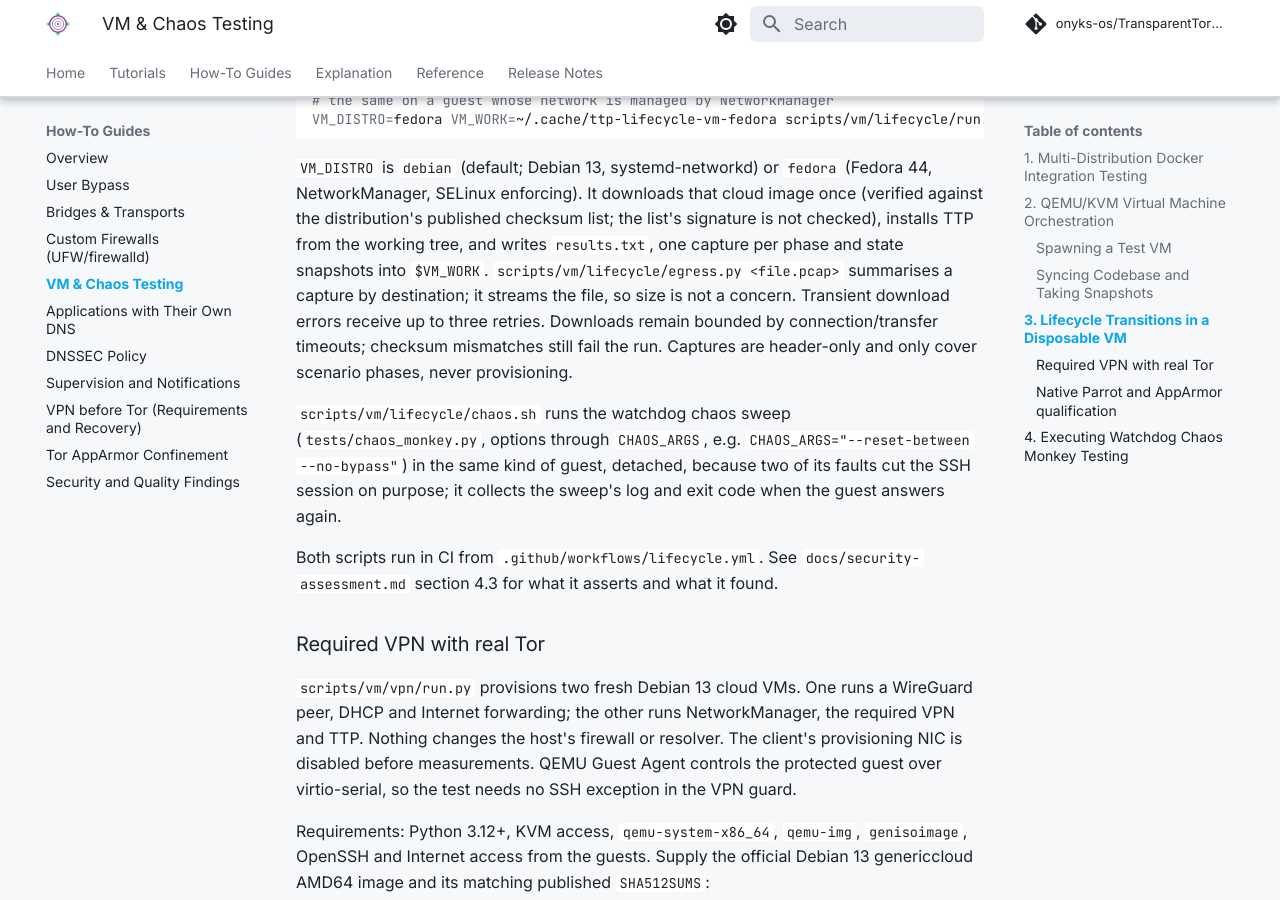
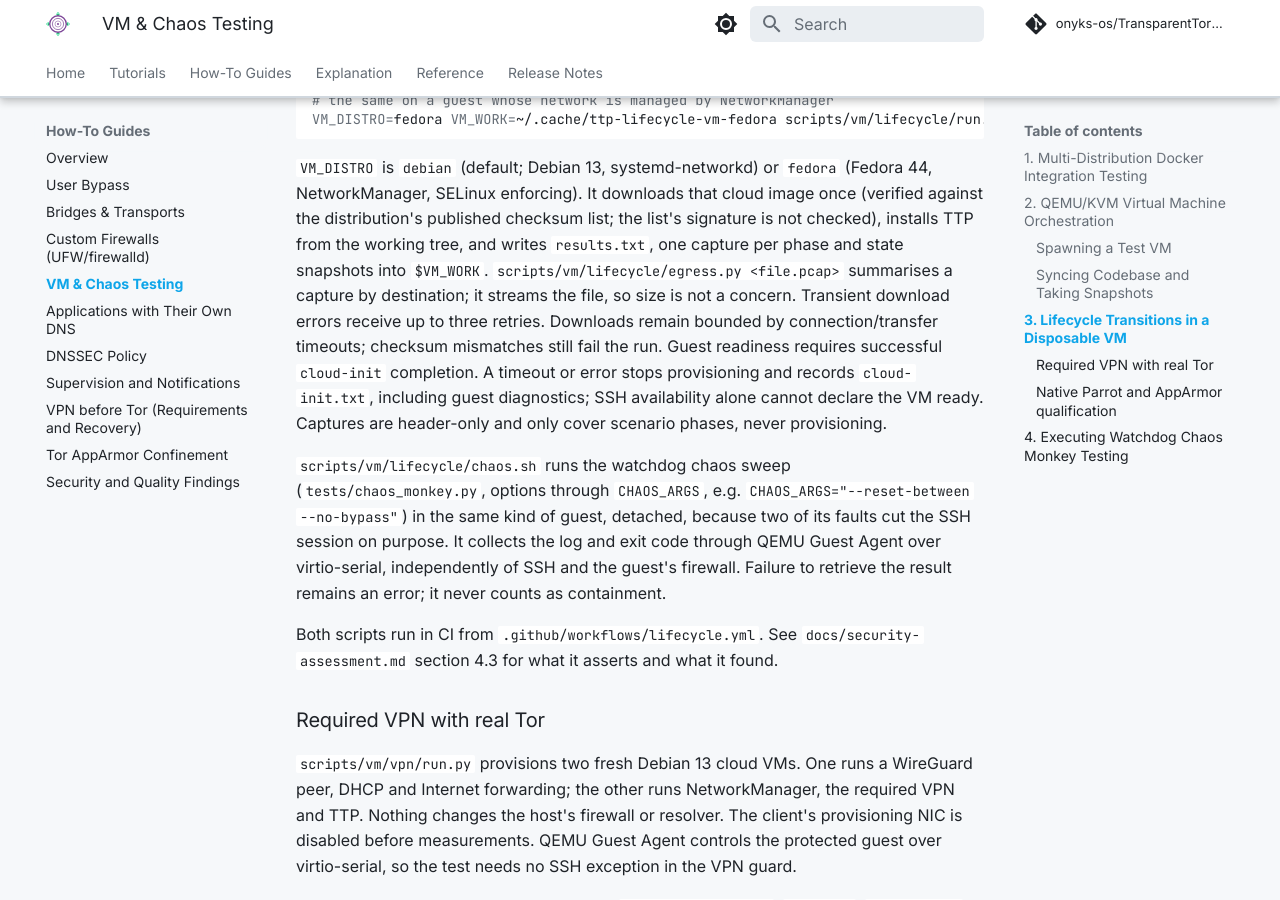
Before and after one commit to onyks-os/TransparentTorProxy, an MkDocs documentation site: the page built from docs/web/how-to/vm-testing.md, in a window 1280 px wide and 900 px high, scrolled down 1920 px. Built offline with MkDocs 1.6.1 and Material for MkDocs 9.7.7, drawn with Linux system fonts in a browser that asks for light colours; comment, search, counter and statistics services are not loaded.

Commit message:
Verify VM provisioning and collect chaos results outside the protected network
Signed-off-by: onyks-os <129986281+onyks-os@users.noreply.github.com>

```diff
--- a/docs/web/how-to/vm-testing.md
+++ b/docs/web/how-to/vm-testing.md
@@ -96,12 +96,17 @@ and state snapshots into `$VM_WORK`. `scripts/vm/lifecycle/egress.py <file.pcap>
 summarises a capture by destination; it streams the file, so size is not a concern.
 Transient download errors receive up to three retries. Downloads remain bounded
 by connection/transfer timeouts; checksum mismatches still fail the run.
+Guest readiness requires successful `cloud-init` completion. A timeout or error
+stops provisioning and records `cloud-init.txt`, including guest diagnostics;
+SSH availability alone cannot declare the VM ready.
 Captures are header-only and only cover scenario phases, never provisioning.
 
 `scripts/vm/lifecycle/chaos.sh` runs the watchdog chaos sweep (`tests/chaos_monkey.py`,
 options through `CHAOS_ARGS`, e.g. `CHAOS_ARGS="--reset-between --no-bypass"`)
 in the same kind of guest, detached, because two of its faults cut the SSH session on
-purpose; it collects the sweep's log and exit code when the guest answers again.
+purpose. It collects the log and exit code through QEMU Guest Agent over
+virtio-serial, independently of SSH and the guest's firewall. Failure to retrieve
+the result remains an error; it never counts as containment.
 
 Both scripts run in CI from `.github/workflows/lifecycle.yml`. See
 `docs/security-assessment.md` section 4.3 for what it asserts and what it found.
```
Also changed, not shown: 5 other files.
